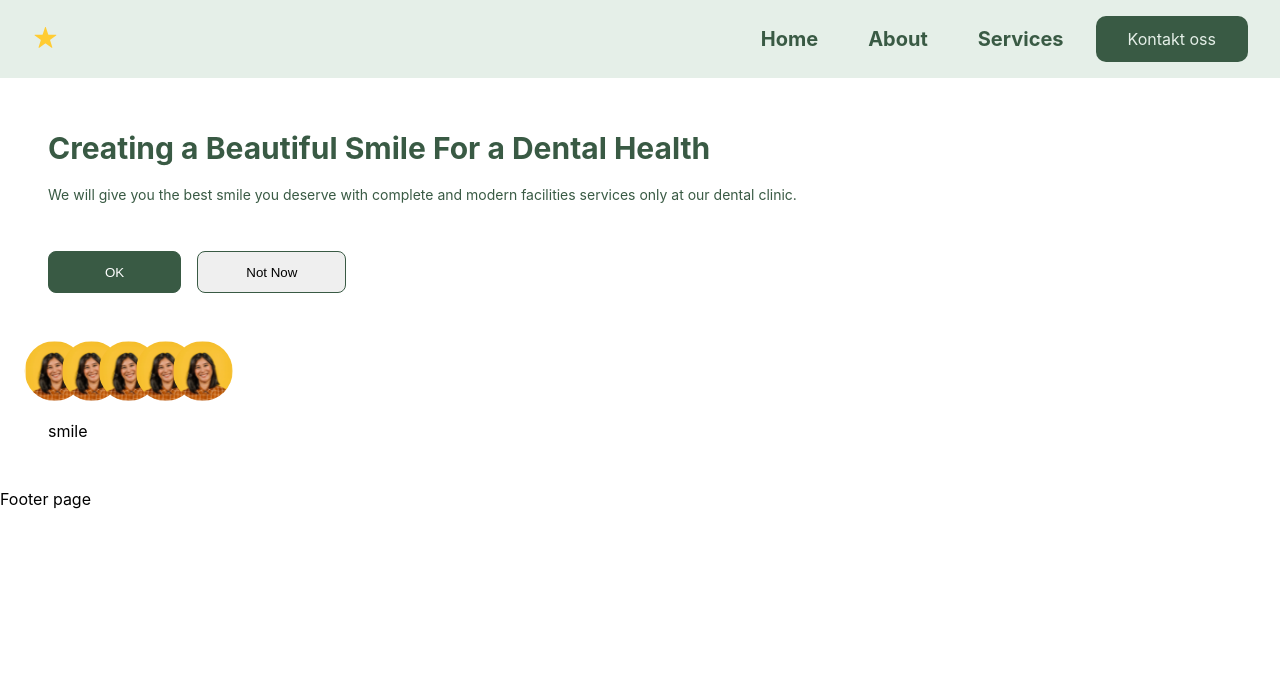
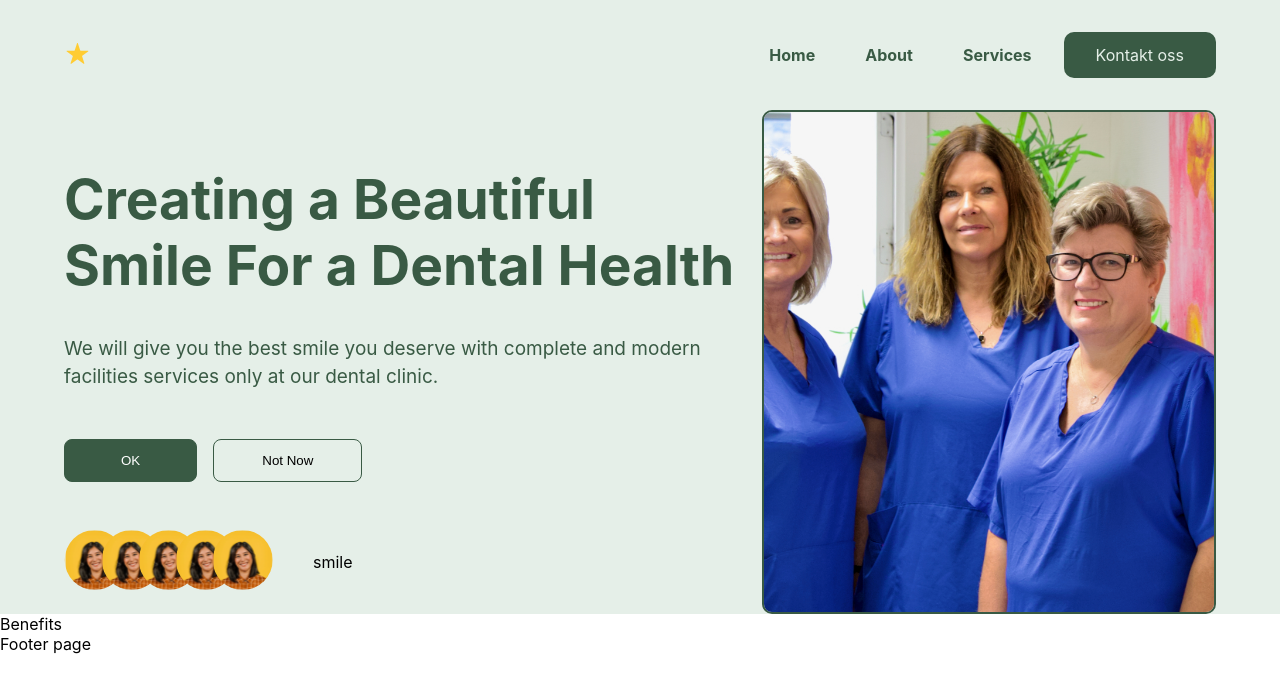
Before and after one commit to MuhammadTurkmen/Dental-Landing-Page-React, a React (Create React App) app: page / in a window 1280 px wide. Shown: the top 692 px of the page. Built offline with nearby package versions, Linux system fonts and the light colour scheme.

Commit message:
adding component

```diff
--- /dev/null
+++ b/src/components/Benefits.js
@@ -0,0 +1,12 @@
+import React from "react";
+import styled from "styled-components";
+
+function Benefits() {
+  return <div>Benefits </div>;
+}
+
+const Wrapper = styled.div`
+  background-color: #395a44;
+`;
+
+export default Benefits;
--- a/src/components/Hero.js
+++ b/src/components/Hero.js
@@ -37,8 +37,8 @@ function Hero() {
 }
 
 const Wrapper = styled.div`
-  background-color: unset;
-  padding: 2rem 3rem;
+  background-color: #e5efe8;
+  padding: 2rem 1.5rem;
 
   .title {
     font-size: 30px;
@@ -62,6 +62,8 @@ const Wrapper = styled.div`
   }
   .btn:hover {
     transform: scale(1.1);
+    background-color: #395a44;
+    color: #e5efe8;
   }
 
   .dark {
@@ -70,8 +72,72 @@ const Wrapper = styled.div`
     color: #fff;
     padding: 0.8rem 3.5rem;
   }
+
+  .light {
+    background-color: #e5efe8;
+  }
+
   .smile {
     margin-left: -1.5rem;
+  }
+  .smile-container {
+    margin-left: 1.5rem;
+    display: flex;
+    gap: 2.5rem;
+    align-items: center;
+  }
+
+  @media only screen and (min-width: 800px) {
+    padding: 1rem 3.5rem;
+
+    .title {
+      font-size: 55px;
+    }
+    .desc {
+      font-size: 19px;
+      line-height: 28px;
+    }
+  }
+
+  @media only screen and (min-width: 1020px) {
+    padding: 0 4rem;
+
+    .container {
+      display: flex;
+      gap: 1rem;
+      align-items: center;
+    }
+    .text-container {
+      flex: 1;
+    }
+    .title {
+      font-size: 55px;
+    }
+    .desc {
+      font-size: 19px;
+      line-height: 28px;
+    }
+
+    .main-img {
+      display: block;
+      width: 450px;
+      height: 500px;
+      object-fit: cover;
+      aspect-ratio: 1/2;
+      flex: 1;
+      border-radius: 10px;
+      border: 2px solid #395a44;
+    }
+  }
+  @media only screen and (min-width: 1300px) {
+    padding: 1rem 5.5rem;
+    .container {
+      gap: 3rem;
+    }
+    .main-img {
+      width: 700px;
+      height: 600px;
+    }
   }
 `;
 
--- a/src/components/Navbar.js
+++ b/src/components/Navbar.js
@@ -118,7 +118,7 @@ const Wrapper = styled.div`
 
   @media only screen and (min-width: 800px) {
     .container {
-      padding: 1rem 2rem;
+      padding: 1.5rem 3.5rem;
     }
     .logo {
       margin-left: 0;
@@ -137,6 +137,7 @@ const Wrapper = styled.div`
       a {
         font-size: 20px;
         color: #395a44;
+        font-size: 16px;
       }
 
       a.contact-us {
@@ -153,6 +154,21 @@ const Wrapper = styled.div`
       display: block;
       color: #e5efe8;
       background-color: #395a44;
+      transition: all 0.3s ease-in-out;
+    }
+    a.contact-us:hover {
+      transform: scale(1.2);
+    }
+  }
+  @media only screen and (min-width: 1020px) {
+    .container {
+      padding: 2rem 4rem;
+    }
+  }
+
+  @media only screen and (min-width: 1300px) {
+    .container {
+      padding: 2rem 5.5rem;
     }
   }
 `;
--- a/src/pages/Home.js
+++ b/src/pages/Home.js
@@ -1,8 +1,14 @@
 import React from "react";
 import Hero from "../components/Hero";
+import Benefits from "../components/Benefits";
 
 function Home() {
-  return <Hero />;
+  return (
+    <>
+      <Hero />
+      <Benefits />
+    </>
+  );
 }
 
 export default Home;
```
